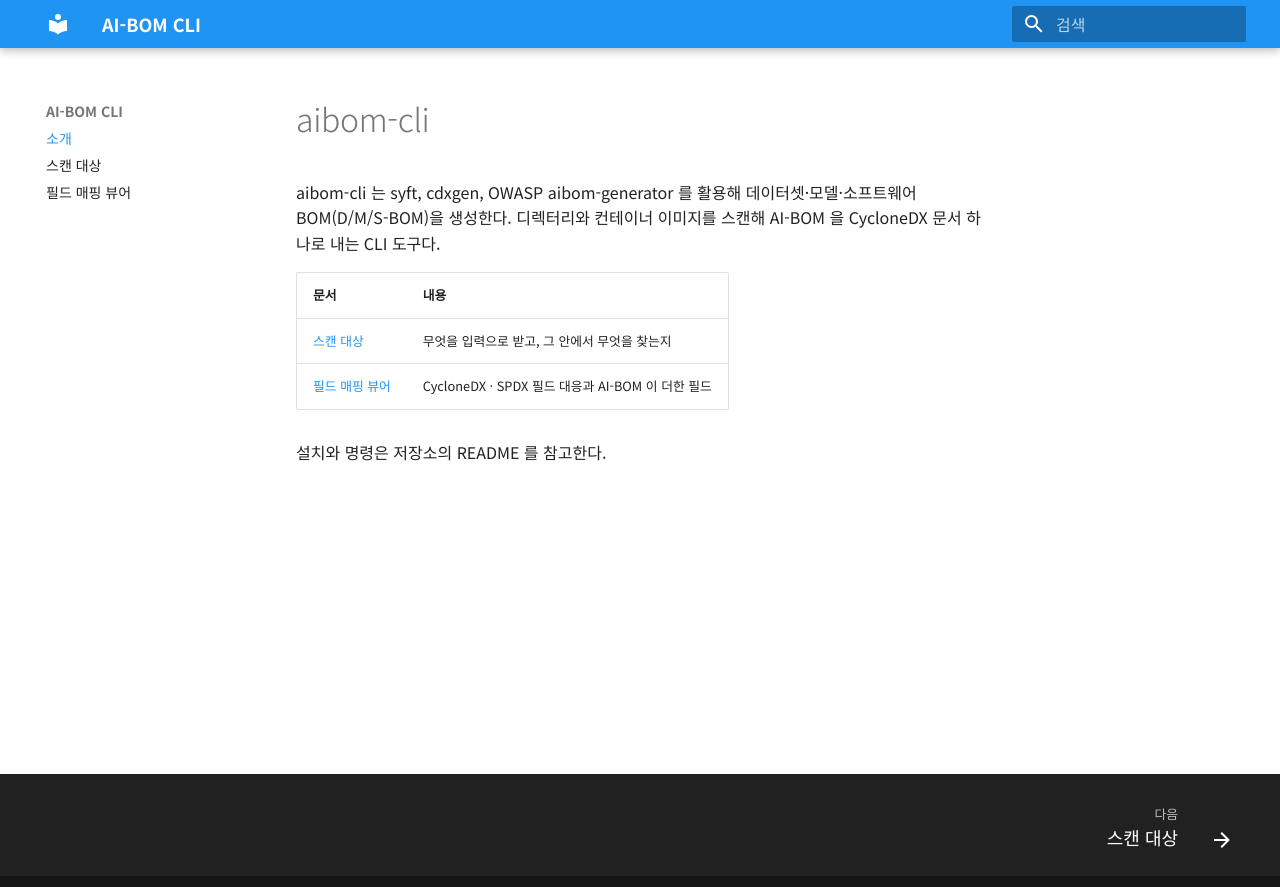
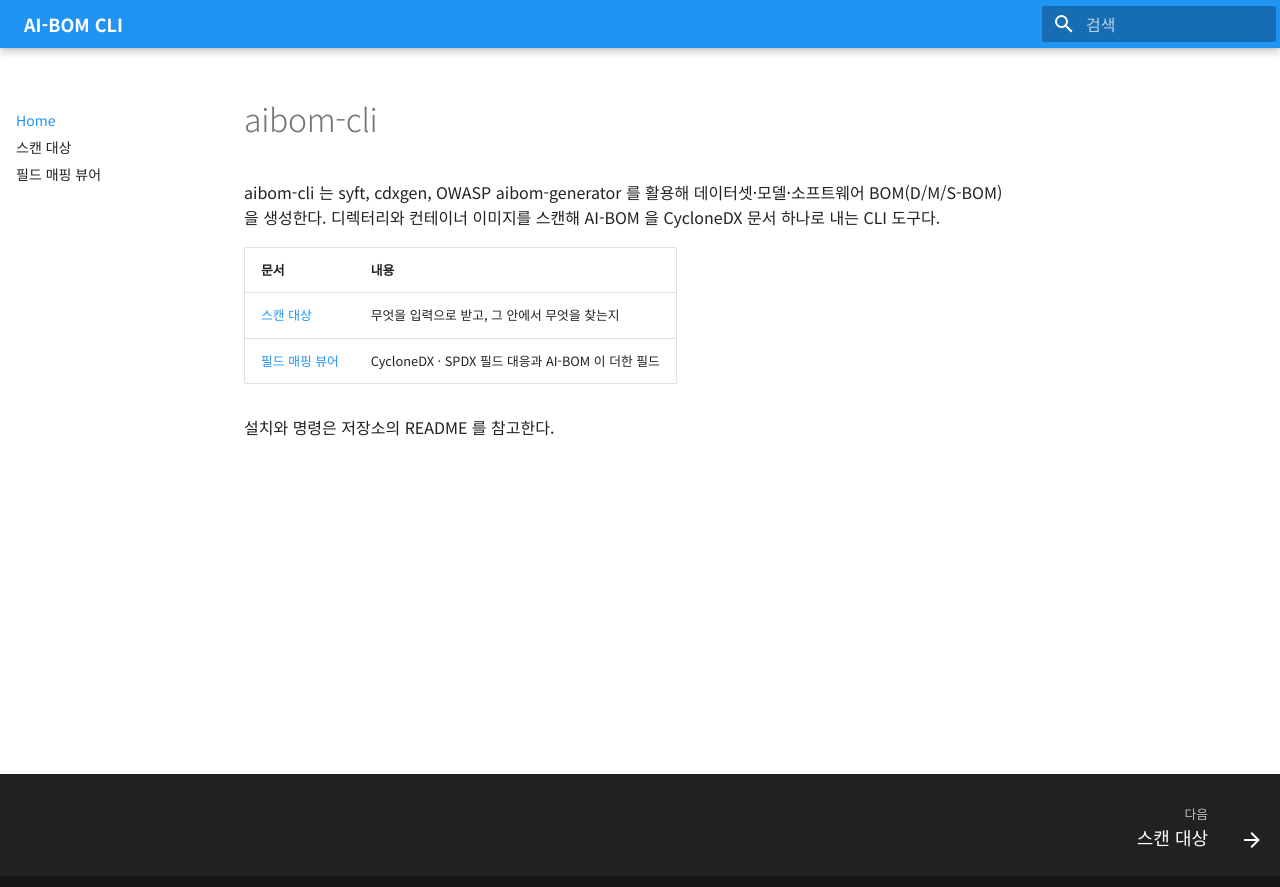
Before and after one commit to ai-devtestsecops-os/sure-aibom, an MkDocs documentation site: the page built from docs/index.md, in a window 1280 px wide. Shown: the top 887 px of the page. Built offline with MkDocs 1.6.1 and Material for MkDocs 9.7.7, drawn with Linux system fonts in a browser that asks for light colours.

Commit message:
docs: widen the layout, pin the site name in the header, drop the logo and name the intro page Home

```diff
--- /dev/null
+++ b/docs/stylesheets/extra.css
@@ -0,0 +1,21 @@
+/* 본문을 넓게 (기본 61rem), 왼쪽 메뉴는 좁게. 오른쪽 목차는 그대로 둔다 */
+.md-grid { max-width: 90rem; }
+.md-sidebar--primary { width: 11rem; }
+
+/* 상단 바는 스크롤해도 사이트 이름을 그대로 둔다 (기본은 페이지 제목으로 바뀜) */
+.md-header__title--active .md-header__topic:first-child {
+  opacity: 1 !important;
+  transform: none !important;
+  pointer-events: initial !important;
+  z-index: 0 !important;
+}
+.md-header__topic + .md-header__topic { display: none; }
+
+/* 넓은 화면의 왼쪽 메뉴 맨 위 사이트 이름은 뺀다 (상단 바에 있으니). 좁은 화면의 서랍에는 남긴다 */
+@media screen and (min-width: 76.25em) {
+  .md-nav--primary > .md-nav__title { display: none; }
+}
+
+/* 기본 로고 아이콘은 뺀다. 이름만 둔다 */
+.md-header__button.md-logo { display: none; }
+.md-nav__title .md-nav__button.md-logo { display: none; }
--- a/mkdocs.yml
+++ b/mkdocs.yml
@@ -18,11 +18,13 @@ theme:
     - content.code.copy
 extra:
   generator: false
+extra_css:
+  - stylesheets/extra.css
 markdown_extensions:
   - tables
   - admonition
   - pymdownx.superfences
 nav:
-  - 소개: index.md
+  - Home: index.md
   - 스캔 대상: scan-targets.md
   - 필드 매핑 뷰어: field-mapping.md
```
